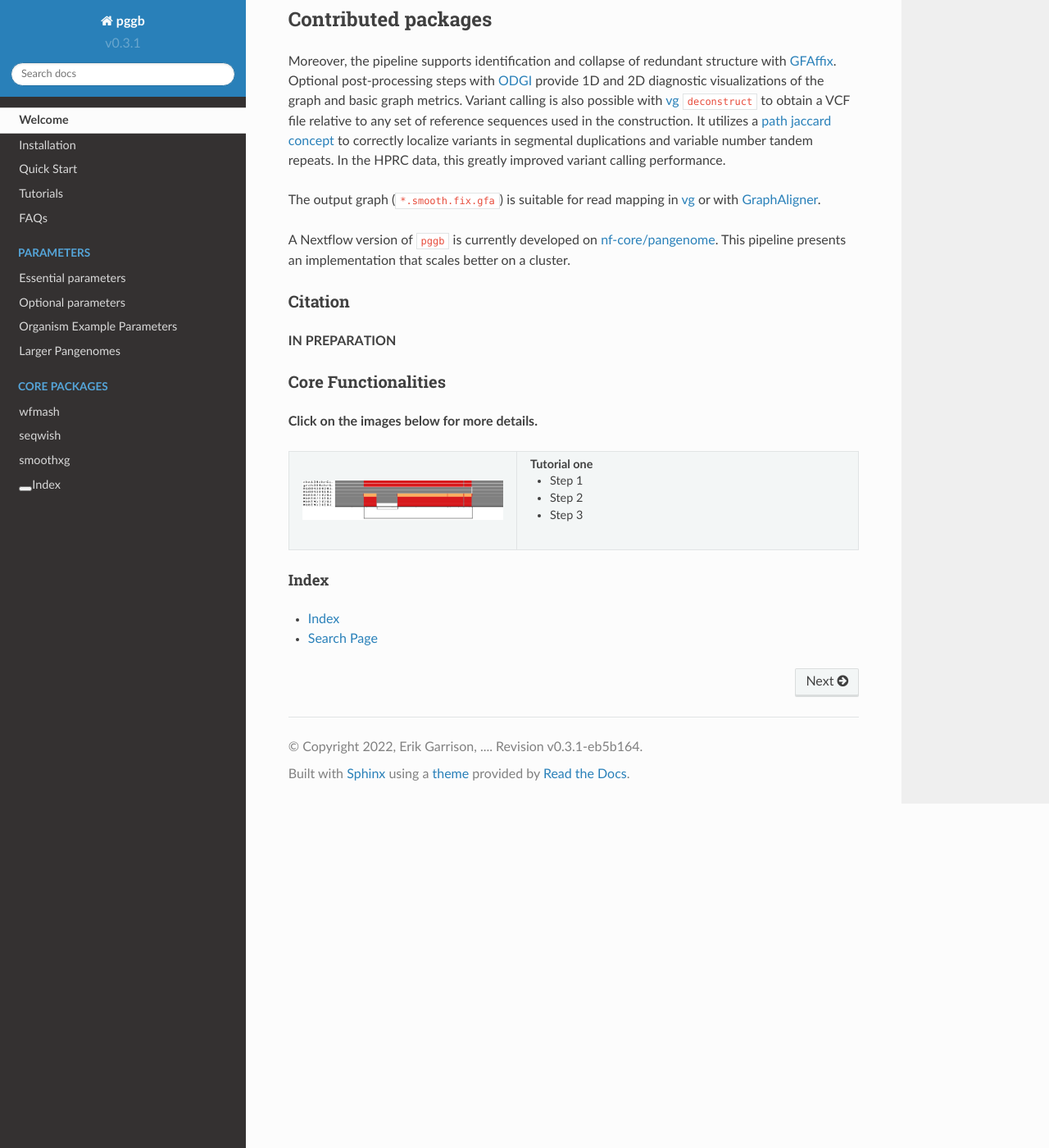
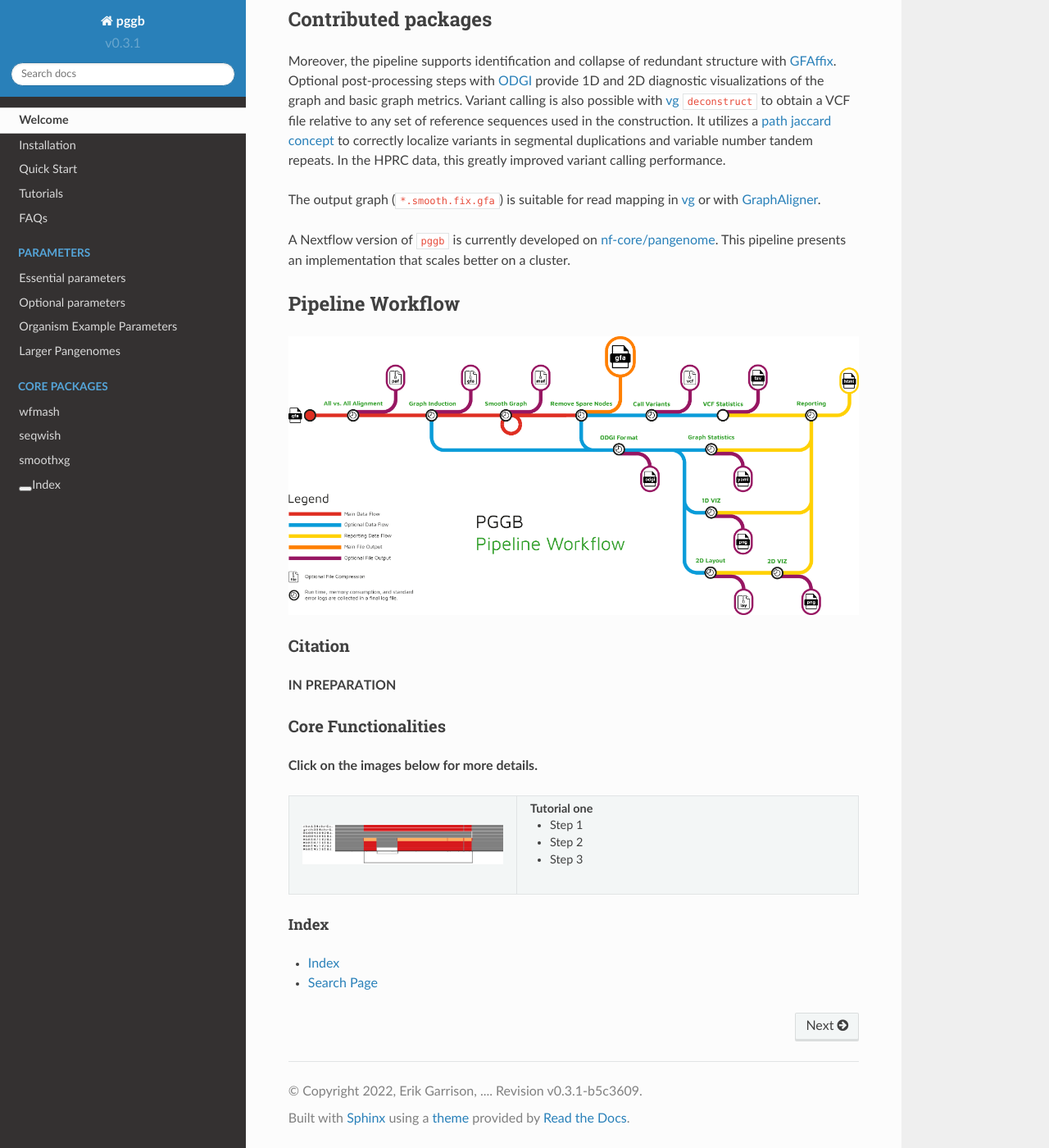
Before and after one commit to pangenome/pggb, a Sphinx documentation site: the page built from docs/index.rst, in a window 1280 px wide and 1400 px high, scrolled down 1202 px. Shown: the whole window at 82% size. Built offline with Sphinx 7.4.7 and the Read the Docs theme 2.0.0, drawn with Linux system fonts in a browser that asks for light colours.

Commit message:
add Pipeline Workflow to index.html

```diff
--- a/docs/conf.py
+++ b/docs/conf.py
@@ -20,13 +20,13 @@ sys.path.insert(0, os.path.abspath('../lib/'))
 # -- Project information -----------------------------------------------------
 
 project = u'pggb'
-copyright = '2022, Erik Garrison, .... Revision v0.3.1-eb5b164'
+copyright = '2022, Erik Garrison, .... Revision v0.3.1-b5c3609'
 author = u'Erik Garrison, ...'
 
 # The short X.Y version
 version = 'v0.3.1'
 # The full version, including alpha/beta/rc tags
-release = 'eb5b164'
+release = 'b5c3609'
 
 
 # -- General configuration ---------------------------------------------------
--- a/docs/index.rst
+++ b/docs/index.rst
@@ -73,6 +73,11 @@ The output graph (``*.smooth.fix.gfa``) is suitable for read mapping in `vg <htt
 A Nextflow version of ``pggb`` is currently developed on `nf-core/pangenome <https://github.com/nf-core/pangenome>`_.
 This pipeline presents an implementation that scales better on a cluster.
 
+Pipeline Workflow
+=================
+
+.. image:: img/pggb-flow-diagram.png
+
 
 .. toctree::
     :maxdepth: 1
```
